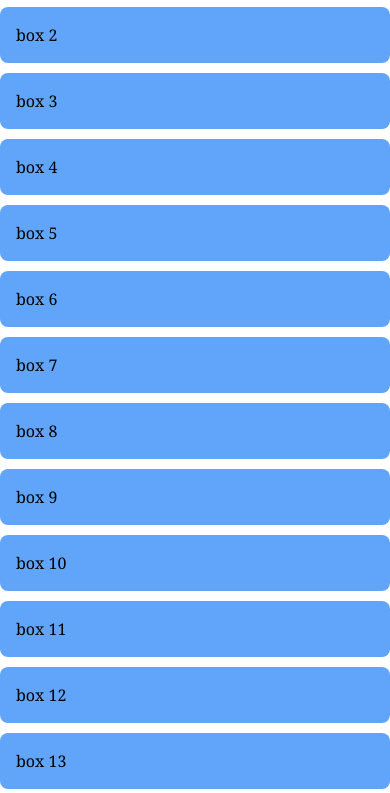
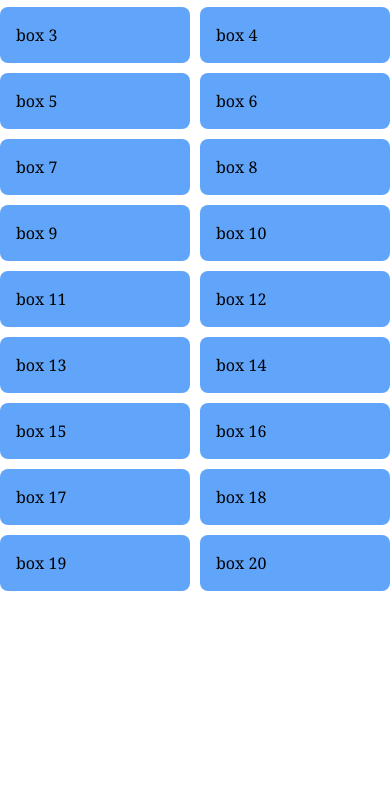
Before and after one commit to KhalidHussain500/Intro-to-tailwind-css, a plain HTML site: page index.html in a window 390 px wide. Shown: the part 95-888 px from the top of the page. After the commit the page ends 844 px from the top, so only its background shows below. Drawn offline with nearby package versions, Linux system fonts and the light colour scheme.

Commit message:
added stle

```diff
--- a/index.html
+++ b/index.html
@@ -10,7 +10,7 @@
 
   <section>
     <h3 class="text-3xl">grid </h3>
-    <div class="grid md:grid-cols-4 grid-cols-1 gap-2.5">
+    <div class="grid grid-cols-2 md:grid-cols-4 gap-2.5">
       <div class="bg-blue-400 p-4 rounded-lg">box 1 </div>
       <div class="bg-blue-400 p-4 rounded-lg">box 2</div>
       <div class="bg-blue-400 p-4 rounded-lg">box 3</div>
```
